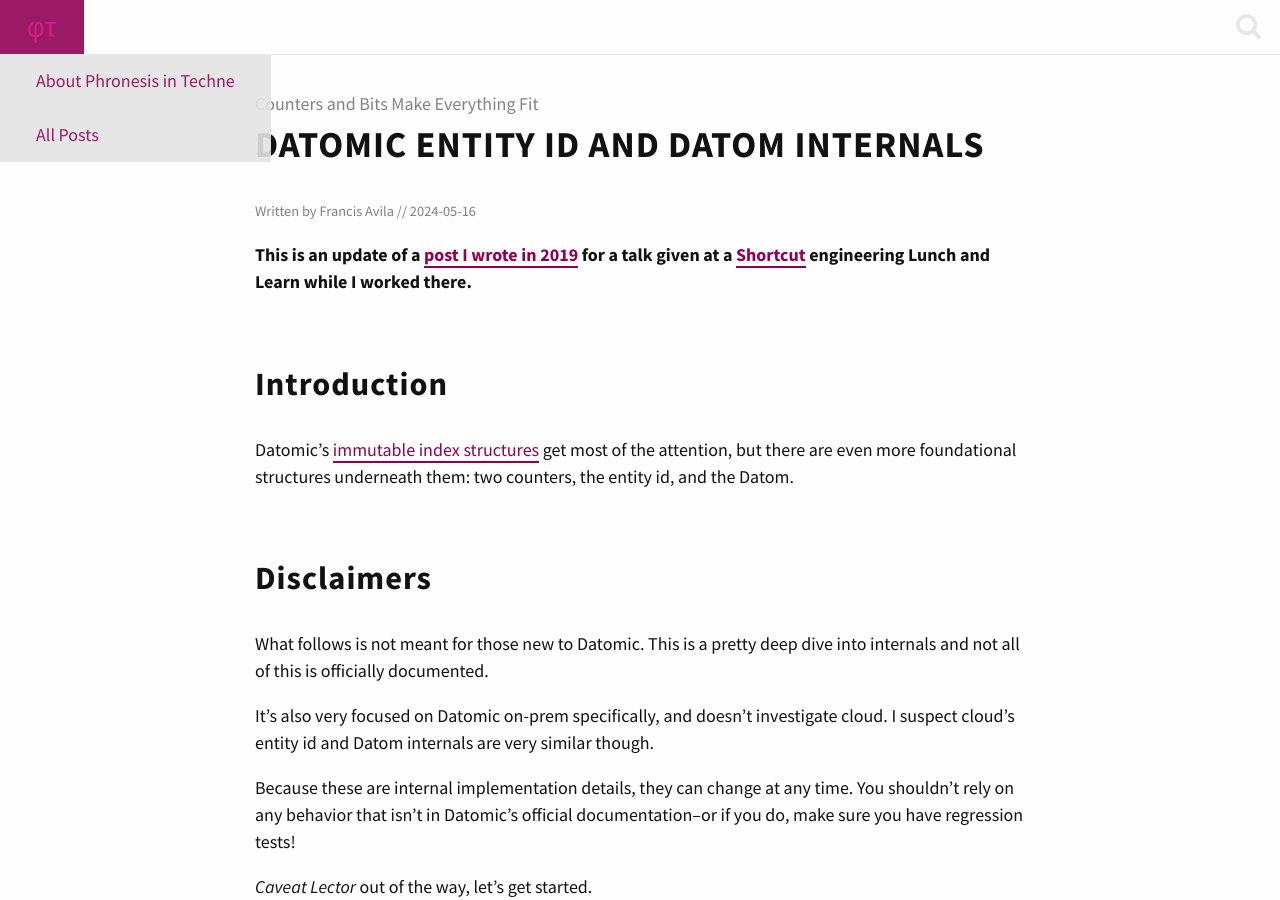
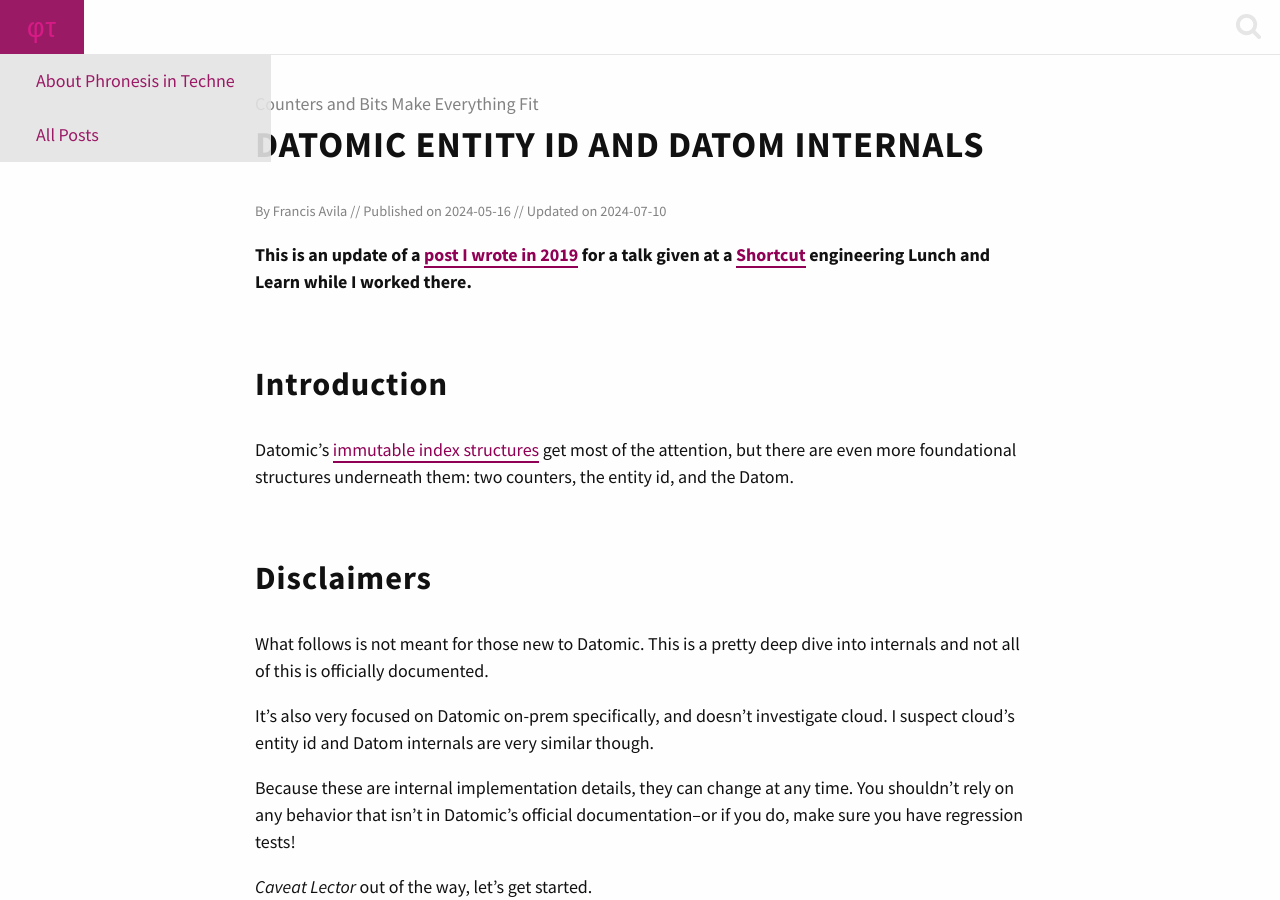
Before and after one commit to favila/favila.github.io, a Jekyll site: the page built from _posts/2024-05-16-datomic-entity-id-structure.markdown, in a window 1280 px wide and 900 px high. Built offline with Jekyll 4.4.1, drawn with Linux system fonts in a browser that asks for light colours.

Commit message:
Include last_modified_at on post byline

```diff
--- a/_layouts/page.html
+++ b/_layouts/page.html
@@ -38,9 +38,16 @@ format: page
         <h1 itemprop="name headline">{{ page.title | remove: '<p>' | remove: '</p>' }}</h1>
         {% if page.show_meta == true %}
         <p class="byline"><small>
-          {% if page.author %}{{ site.data.ui[site.lang].written_by }} {{ page.author }} // {% endif %}
-          {% capture time %}{{ page.date }}{% endcapture %}
-          <time datetime="{{ time | truncate: 13 | remove: '...' }}" itemprop="datePublished">{{ time | truncate: 13 | remove: '...' }}</time>
+          {% if page.author %}By {{ page.author }} // {% endif %}
+
+          Published on
+          {% capture published_day %}{{ page.date | date: "%Y-%m-%d"}}{% endcapture %}
+          <time datetime="{{ published_day }}" itemprop="datePublished">{{ published_day }}</time>
+
+          {% if page.last_modified_at %}
+          // Updated on
+          <time datetime="{{page.last_modified_at | date: "%Y-%m-%dT%H:%M:%S%z"}}" itemprop="dateUpdated">{{ page.last_modified_at | date: "%Y-%m-%d" }}</time>
+          {% endif %}
         </small></p>
         {% endif %}
       </header>
```
